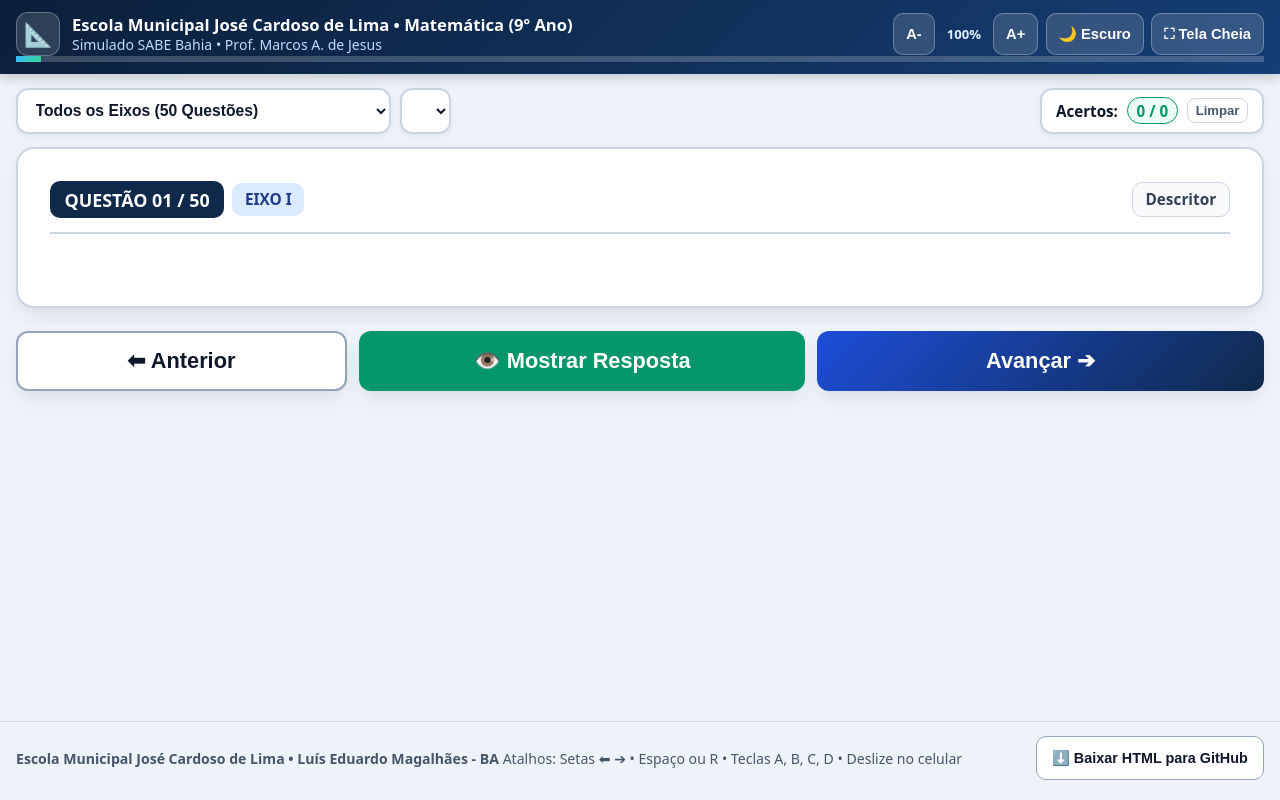
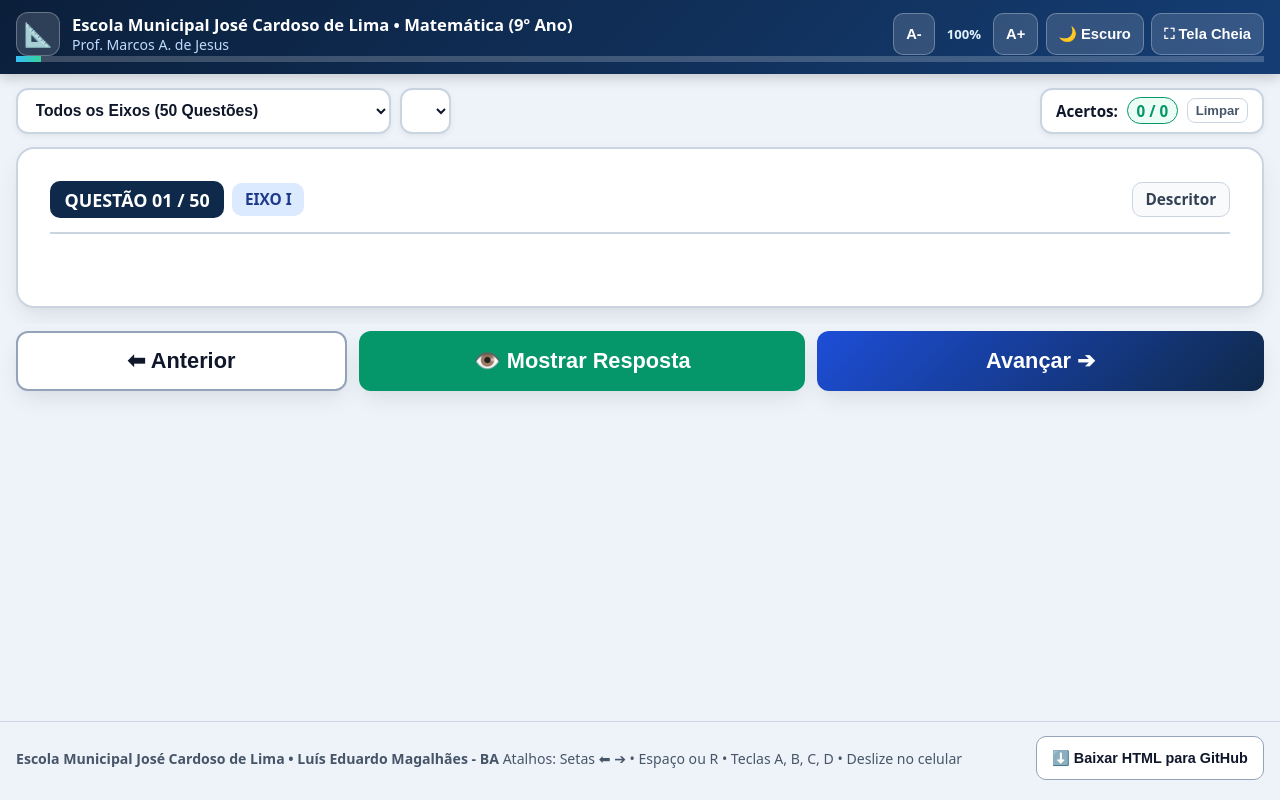
Before and after one commit to matmjesus/corre-o_lista, a plain HTML site: page index.html in a window 1280 px wide. Drawn offline with nearby package versions, Linux system fonts and the light colour scheme.

Commit message:
Update index.html

```diff
--- a/index.html
+++ b/index.html
@@ -260,7 +260,7 @@
         <div class="brand-emblem" aria-hidden="true">📐</div>
         <div class="brand-titles">
           <div class="brand-school">Escola Municipal José Cardoso de Lima • Matemática (9º Ano)</div>
-          <div class="brand-sub">Simulado SABE Bahia • Prof. Marcos A. de Jesus</div>
+          <div class="brand-sub">Prof. Marcos A. de Jesus</div>
         </div>
       </div>
       <div class="toolbar-controls">
```
